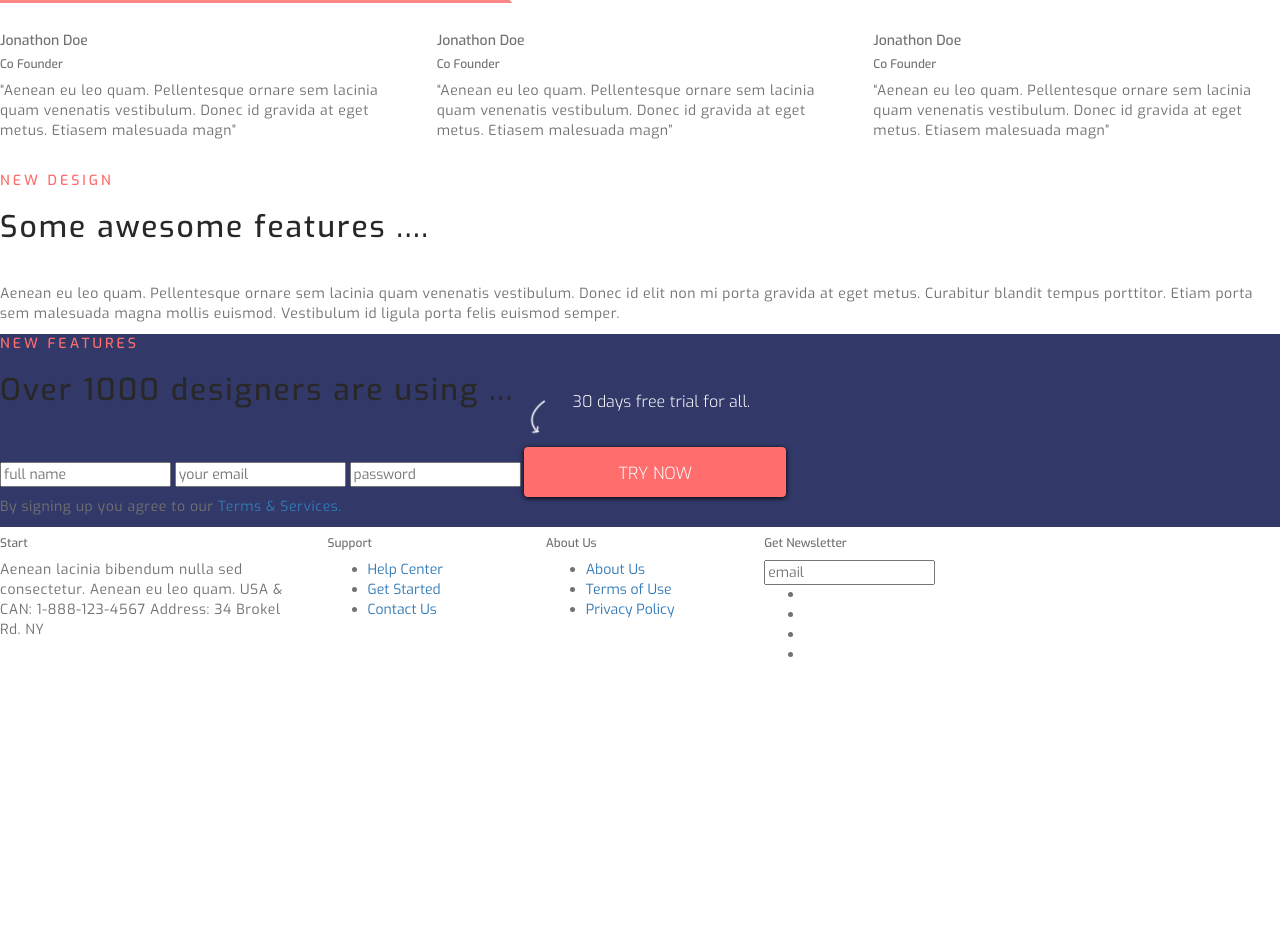
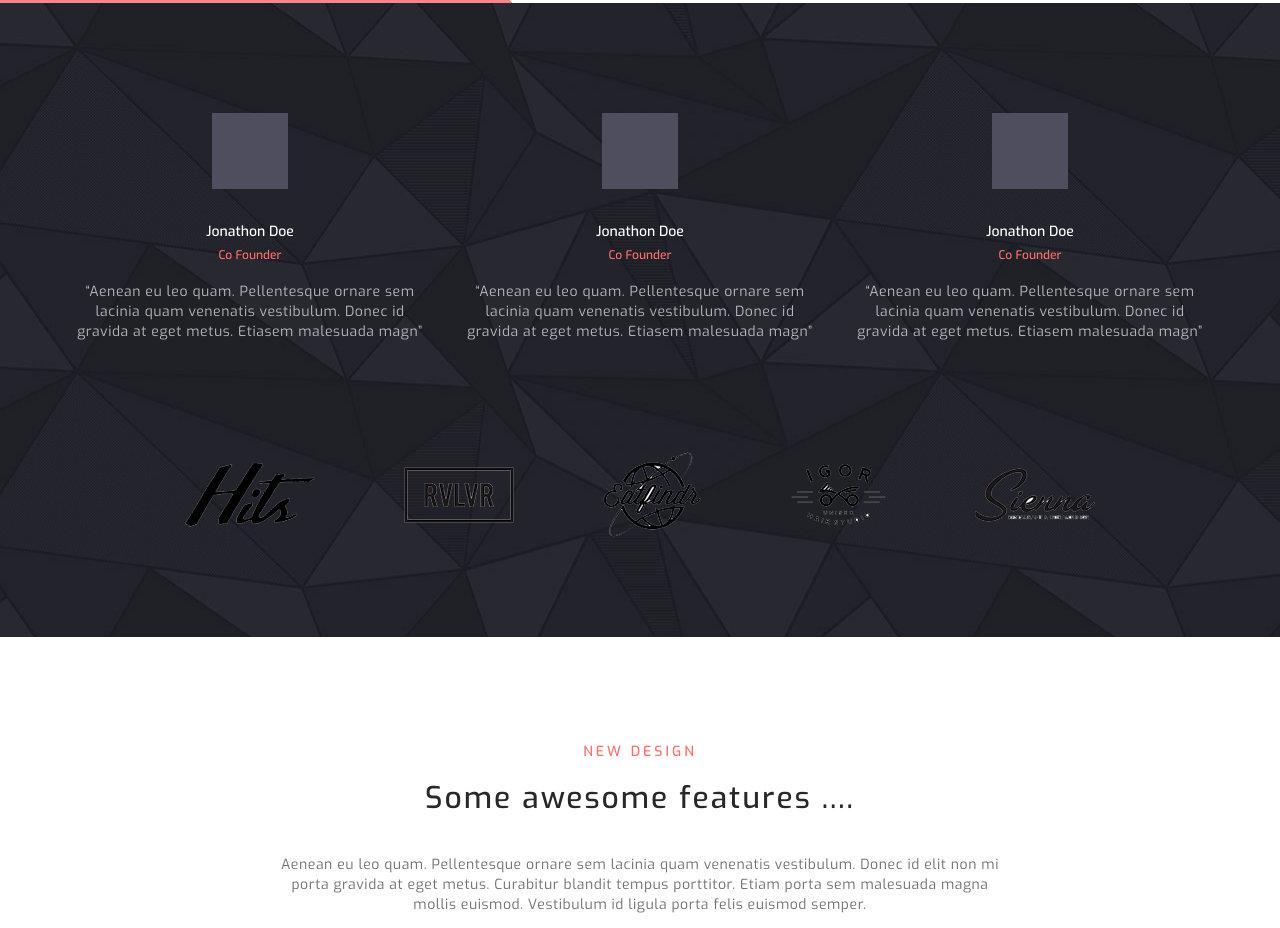
Before and after one commit to bazoooker/corporate, a website: page app/index.html in a window 1280 px wide. Shown: the part 2624-3552 px from the top of the page. Before the commit the page ends 3299 px from the top, so only its background shows below. Drawn offline with nearby package versions, Linux system fonts and the light colour scheme.

Commit message:
added two more sections

```diff
--- a/app/index.html
+++ b/app/index.html
@@ -160,11 +160,12 @@
 <!-- отзывы и партнеры begin -->
 
     <div class="reviews">
+      <div class="container">
         <div class="row">
 
           <div class="col-md-4">
             <div class="reviews-item">
-            <img src="" alt="">
+              <img src="img/client.jpg" alt="">
               <h5 class="reviews-item__name">
                 Jonathon Doe
               </h5>
@@ -179,7 +180,7 @@
 
           <div class="col-md-4">
             <div class="reviews-item">
-            <img src="" alt="">
+              <img src="img/client.jpg" alt="">
               <h5 class="reviews-item__name">
                 Jonathon Doe
               </h5>
@@ -194,7 +195,7 @@
 
           <div class="col-md-4">
             <div class="reviews-item">
-            <img src="" alt="">
+              <img src="img/client.jpg" alt="">
               <h5 class="reviews-item__name">
                 Jonathon Doe
               </h5>
@@ -210,14 +211,14 @@
         </div>
 
         <div class="partners">
-
-        <img src="" alt="" class="partners__logo">
-        <img src="" alt="" class="partners__logo">
-        <img src="" alt="" class="partners__logo">
-        <img src="" alt="" class="partners__logo">
-        <img src="" alt="" class="partners__logo">
+          <img src="img/partner-logo-1.png" alt="" class="partners__logo">
+          <img src="img/partner-logo-2.png" alt="" class="partners__logo">
+          <img src="img/partner-logo-3.png" alt="" class="partners__logo">
+          <img src="img/partner-logo-4.png" alt="" class="partners__logo">
+          <img src="img/partner-logo-5.png" alt="" class="partners__logo">
         </div>
 
+      </div>
     </div>
 
 <!-- отзывы и партнеры end -->
@@ -226,8 +227,10 @@
 
     <div class="browser-features">
 
+      <div class="container">
         <div class="row">
           <div class="col-md-12">
+
             <div class="feature-info">
               <p class="feature-info__subheading">
                 new design
@@ -239,6 +242,8 @@
               <p class="feature-info__description">
                 Aenean eu leo quam. Pellentesque ornare sem lacinia quam venenatis vestibulum. Donec id elit non mi porta gravida at eget metus. Curabitur blandit tempus porttitor. Etiam porta sem malesuada magna mollis euismod. Vestibulum id ligula porta felis euismod semper.
               </p>
+            </div>
+
           </div>
         </div>
       </div>
--- /dev/null
+++ b/app/sass/block/_browser-features.scss
@@ -0,0 +1,11 @@
+.browser-features {
+	text-align: center;
+	padding: 105px 0 463px 0;
+	background-color: #f6f5f3;
+	background: url(../../img/browser.png);
+	background-position: bottom center;
+	background-repeat: no-repeat;
+	.feature-info {
+		padding: 0 200px;
+	}
+}
--- /dev/null
+++ b/app/sass/block/_partners.scss
@@ -0,0 +1,7 @@
+.partners {
+	display: flex;
+	align-items: center;
+	justify-content: space-around;
+	margin-top: 100px;
+	padding: 0 70px 0 70px;
+}
--- /dev/null
+++ b/app/sass/block/_reviews-item.scss
@@ -0,0 +1,15 @@
+.reviews-item {
+	text-align: center;
+}
+
+.reviews-item__name {
+	color: #fff;
+}
+
+.reviews-item__position {
+	color: $main-color;
+}
+
+.reviews-item__info {
+	color: #b6b6b8;
+}
--- /dev/null
+++ b/app/sass/block/_reviews.scss
@@ -0,0 +1,22 @@
+.reviews {
+	background: url(../../img/clients-bg.jpg);
+	padding: 110px 0 80px 0;
+}
+
+
+.reviews-item__name {
+	margin-top: 35px;
+}
+
+.reviews-item__position {
+	color: $main-color;
+	margin-bottom: 20px;
+}
+
+.reviews-item__info {
+	color: #b6b6b8;
+}
+
+.partners__logo {
+	margin-bottom: 20px;
+}
--- a/app/sass/main.scss
+++ b/app/sass/main.scss
@@ -20,6 +20,8 @@ $heading-color: #282828;
 
 @import "block/_single-feature";
 
+@import "block/_reviews-item";
+
 
 // секции в порядке следования сверху вниз
 
@@ -32,6 +34,12 @@ $heading-color: #282828;
 @import "block/_new-features";
 
 @import "block/_responsive-design";
+
+@import "block/_reviews";
+
+@import "block/_partners";
+
+@import "block/_browser-features";
 
 
 
```
Also changed, not shown: app/css/main.css, app/img/client.jpg (added). Lines whose indentation alone changed are shown as unchanged.
